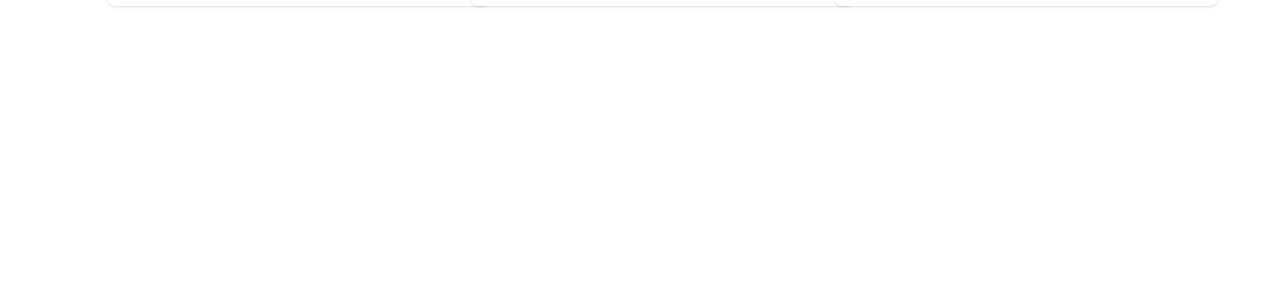
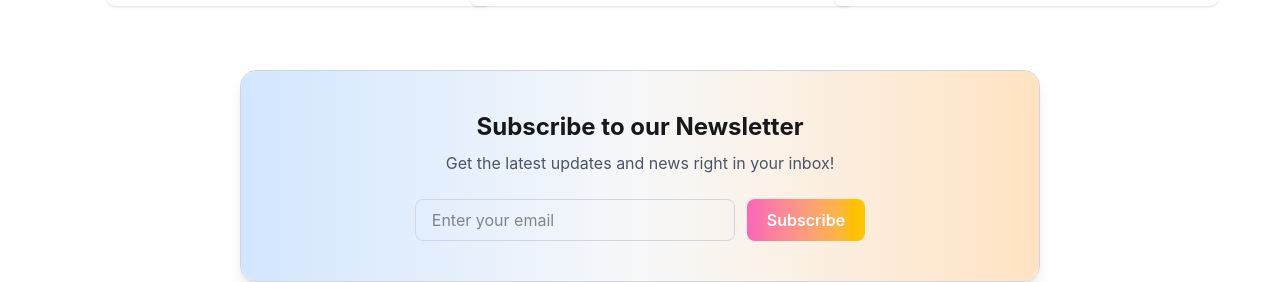
Before and after one commit to abutalha08/bpl-dream-11, a React (Vite) app: page / in a window 1280 px wide. Shown: the part 3023-3305 px from the top of the page. Before the commit the page ends 3093 px from the top, so only its background shows below. Built offline with nearby package versions, Linux system fonts and the light colour scheme.

Commit message:
NewsLetter section created

```diff
--- a/src/App.jsx
+++ b/src/App.jsx
@@ -4,6 +4,7 @@ import './App.css'
 import Banner from './components/Banner/Banner'
 import Navbar from './components/Navbar/Navbar'
 import Players from './components/Players/Players';
+import NewsLetter from './components/NewsLetter/NewsLetter';
 
 
 const fetchPlayer = async () =>{
@@ -27,6 +28,8 @@ function App() {
     <Players playersPromise = {playersPromise} coins = {coins} setCoins = {setCoins} ></Players>
 
     </Suspense>
+
+    <NewsLetter></NewsLetter>
     </>
   )
 }
--- /dev/null
+++ b/src/components/NewsLetter/NewsLetter.jsx
@@ -0,0 +1,46 @@
+import React from 'react';
+
+const NewsLetter = () => {
+    return (
+        <div>
+             <div className="flex justify-center max-w-10/12 mx-auto">
+
+      {/* Outer container */}
+      <div className="relative w-[800px] rounded-2xl border border-gray-300 bg-white/60 backdrop-blur-md shadow-lg p-10">
+
+        {/* Gradient overlay */}
+        <div className="absolute inset-0 rounded-2xl bg-gradient-to-r from-blue-200 via-gray-100 to-orange-200 opacity-70"></div>
+
+        {/* Content */}
+        <div className="relative z-10 text-center">
+
+          <h2 className="text-2xl font-bold mb-2">
+            Subscribe to our Newsletter
+          </h2>
+
+          <p className="text-gray-600 mb-6">
+            Get the latest updates and news right in your inbox!
+          </p>
+
+          {/* Input + Button */}
+          <div className="flex justify-center gap-3">
+
+            <input
+              type="email"
+              placeholder="Enter your email"
+              className="px-4 py-2 w-80 rounded-lg border border-gray-300 outline-none focus:ring-2 focus:ring-blue-300"
+            />
+
+            <button className="px-5 py-2 rounded-lg text-white font-semibold bg-linear-to-r from-pink-400 to-yellow-400 hover:scale-105 transition">
+              Subscribe
+            </button>
+
+          </div>
+        </div>
+      </div>
+    </div>
+        </div>
+    );
+};
+
+export default NewsLetter;
--- a/src/components/PlayerCard/PlayerCard.jsx
+++ b/src/components/PlayerCard/PlayerCard.jsx
@@ -8,7 +8,7 @@ const PlayerCard = ({ player, coins, setCoins, selectedPlayers, setSelectedPlaye
     const handleChoosePlayer = () => {
 
         let newCoins = coins - player.price;
-        if (newCoins > 0) {
+        if (newCoins >= 0) {
             setCoins(newCoins);
         } else {
             toast.error("Not enough coins to purchase this player");
@@ -21,7 +21,7 @@ const PlayerCard = ({ player, coins, setCoins, selectedPlayers, setSelectedPlaye
 
     }
     return (
-        <div className="card bg-base-100 w-96 shadow-sm">
+        <div className="card bg-base-100 w-96 shadow-sm transition-transform duration-300 hover:scale-105 hover:shadow-lg">
             <figure className="p-4">
                 <img
                     src={player.playerImg}
```
